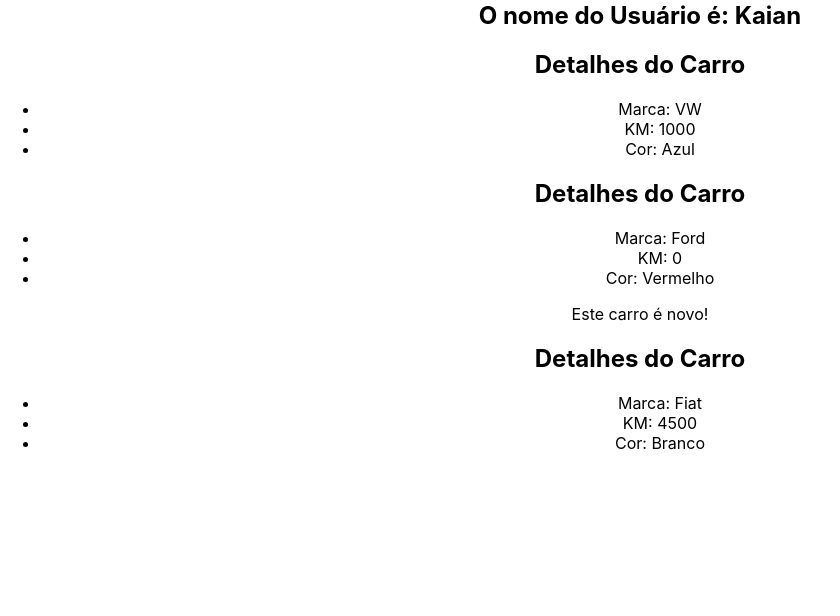
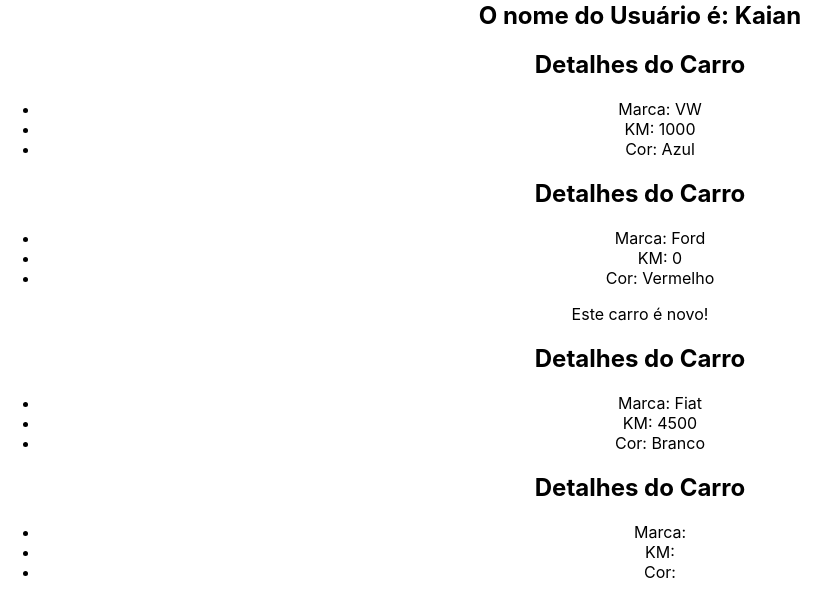
Before and after one commit to kaiansamuel/avancando_em_react, a React (Create React App) app: page / in a window 1280 px wide. Shown: the part 2190-2806 px from the top of the page, without its empty margins (0-840 px from the left). Built offline with nearby package versions, Linux system fonts and the light colour scheme.

Commit message:
Renderização de listas em componente

```diff
--- a/src/App.js
+++ b/src/App.js
@@ -1,4 +1,3 @@
-import { findAllByTestId } from '@testing-library/react';
 import './App.css';
 import City from './assets/city.jpg'
 import CarDetails from './components/CarDetails';
@@ -8,6 +7,13 @@
 import ShowUserName from './components/ShowUserName';
 
 function App(){
+
+  const cars = [
+    { id: 1, brand: "Ferrari", color: "Amarelo", newCar: true, km: 0 },
+    { id: 2, brand: "Kia", color: "Branco", newCar: false, km: 343433 },
+    { id: 3, brand: "Renault", color: "Azul", newCar: false, km: 2456 },
+  ]
+
   return (
     <div className='App'>
       <h1>Avançando em React</h1>
@@ -29,6 +35,13 @@
       <CarDetails brand="VW" km={1000} color="Azul" />
       <CarDetails brand="Ford" km={0} color="Vermelho" newCar={true}/>
       <CarDetails brand="Fiat" km={4500} color="Branco"newCar={false} />
+      { /* loop em array de objetos */ }
+      <CarDetails
+        brand={cars.brand}
+        color={cars.color}
+        km={cars.km}
+        newCar={cars.newCar}
+        />
       </div>
   )
 }
```
